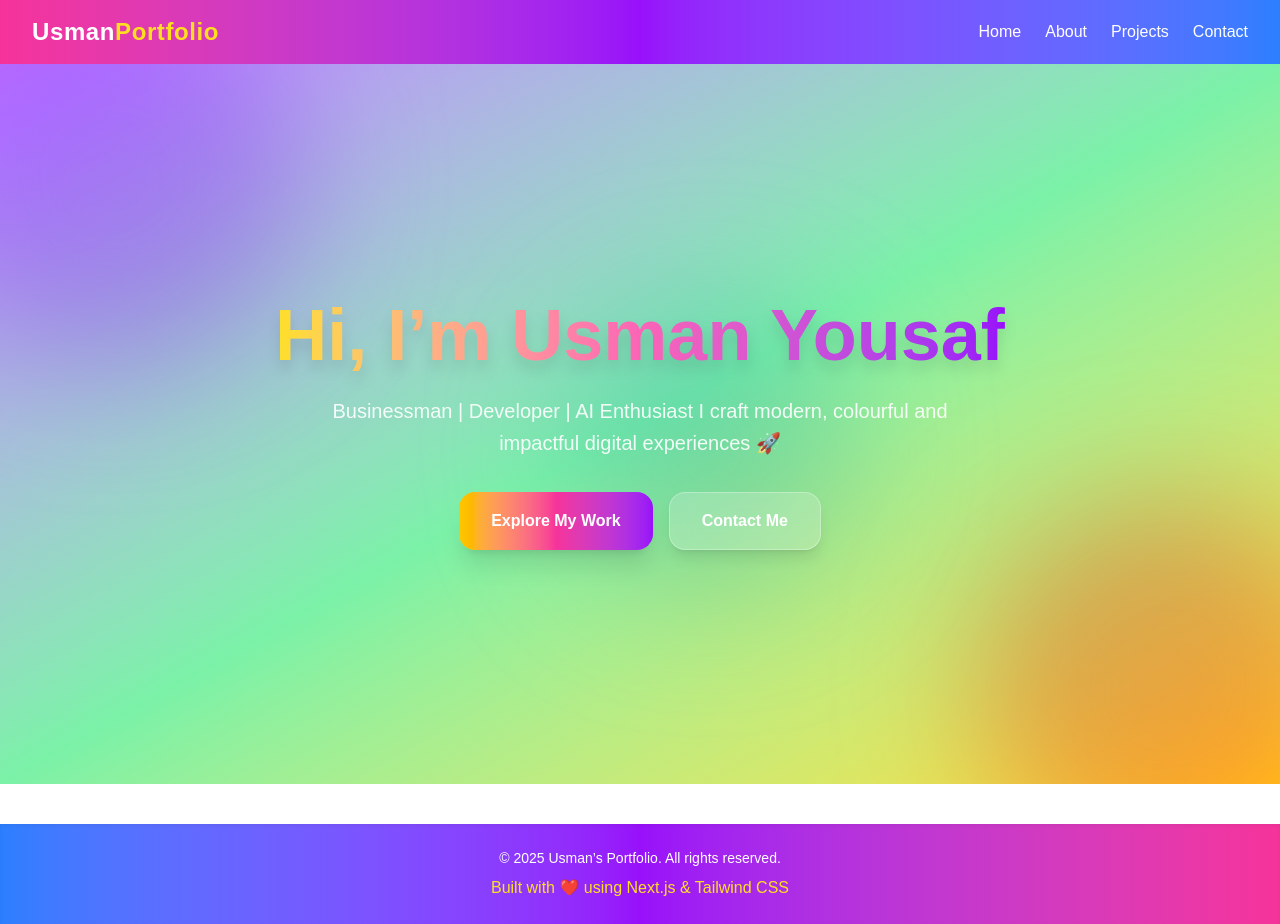
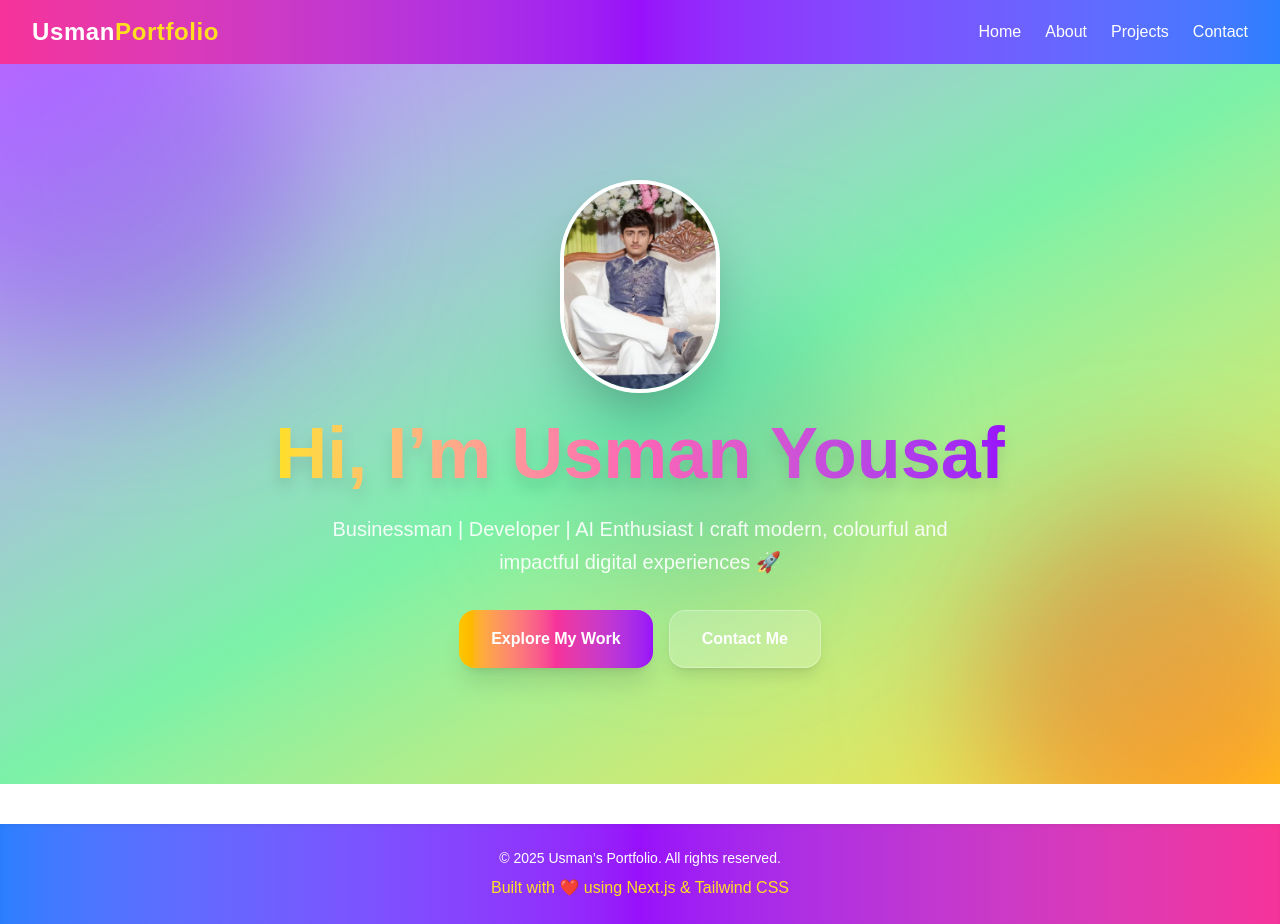
Before and after one commit to Usmanyousaf-45/portfolio2, a Next.js app: page / in a window 1280 px wide. Built offline with nearby package versions, Linux system fonts and the light colour scheme.

Commit message:
portfolio3

```diff
--- a/src/app/page.tsx
+++ b/src/app/page.tsx
@@ -1,3 +1,5 @@
+import Image from "next/image";
+
 const Hero = () => {
   return (
     <section className="relative flex flex-col items-center justify-center text-center min-h-[90vh] px-6 overflow-hidden">
@@ -10,7 +12,16 @@ const Hero = () => {
       <div className="absolute top-1/3 right-1/3 w-72 h-72 bg-blue-300 rounded-full mix-blend-multiply filter blur-3xl opacity-30 animate-pulse"></div>
 
       {/* Content */}
-      <div className="relative z-10">
+      <div className="relative z-10 flex flex-col items-center">
+        {/* 👇 Profile Pic */}
+        <Image
+          src="/usman.jpeg" // apni pic ka naam jo public folder me ho
+          alt="Usman Yousaf"
+          width={160}
+          height={160}
+          className="rounded-full border-4 border-white shadow-2xl mb-6"
+        />
+
         <h1 className="text-6xl md:text-7xl font-extrabold bg-clip-text text-transparent bg-gradient-to-r from-yellow-300 via-pink-400 to-purple-600 drop-shadow-xl animate-fade-in">
           Hi, I’m Usman Yousaf
         </h1>
@@ -30,7 +41,7 @@ const Hero = () => {
         </div>
       </div>
     </section>
-  )
-}
+  );
+};
 
-export default Hero
+export default Hero;
```
Also changed, not shown: public/usman.jpeg (added).
